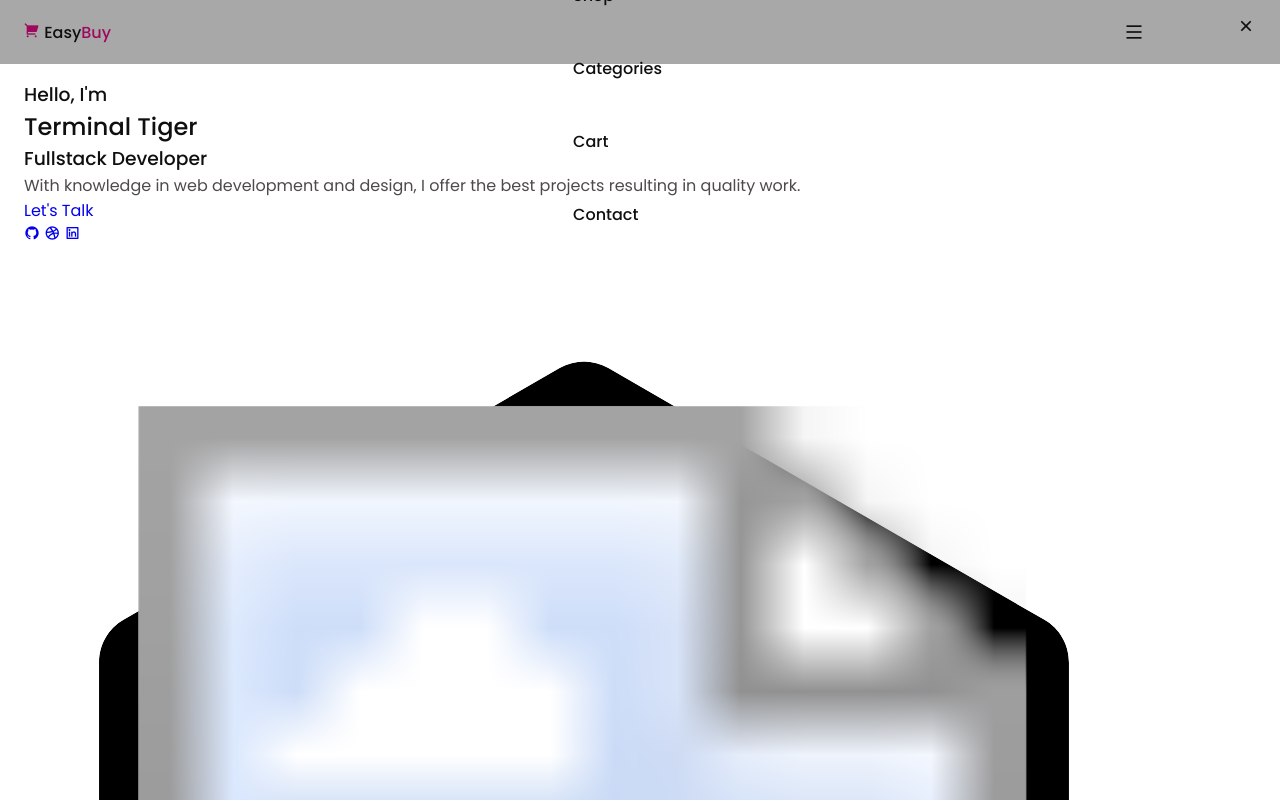
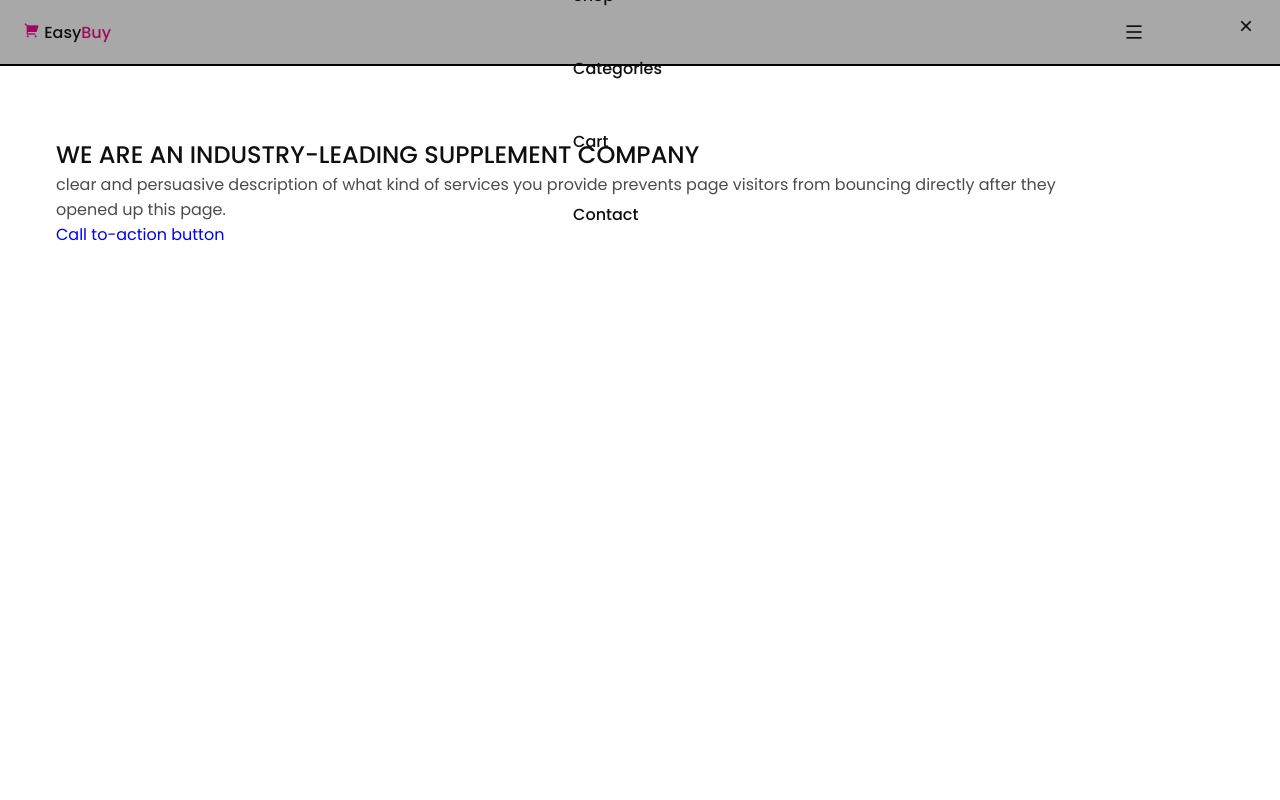
Before and after one commit to TerminalTigerr/Ecommerce-EasyBuy, a plain HTML site: page index.html in a window 1280 px wide. Shown: the top 800 px of the page. Drawn offline with nearby package versions, Linux system fonts and the light colour scheme.

Commit message:
home section

```diff
--- a/assets/css/style.css
+++ b/assets/css/style.css
@@ -126,6 +126,8 @@ img, svg {
     left: 0;
     top: 0;
     z-index: var(--z-fixed);
+    border-bottom: solid 2px #000;
+
 }
 
 .nav {
@@ -211,3 +213,17 @@ img, svg {
 .show__menu {
     right: 0;
 }
+
+.home {
+    background-color: var(--body-color);
+}
+
+.home__container {
+    padding: 2rem;
+    row-gap: 1.5rem;
+}
+
+.home__content {
+    display: grid;
+    row-gap: 2rem;
+}
--- a/index.html
+++ b/index.html
@@ -8,7 +8,7 @@
 
 		<!--================ CSS =================-->
 		<link rel="stylesheet" href="assets/css/style.css">
-		<title>Document</title>
+		<title>EasyBuy</title>
 	</head>
 	<body>
 		<!--=========== HEADER ================-->
@@ -50,83 +50,32 @@
 			</nav>
 		</header>
 
+		<!--============ MAIN ================-->
 		<main class="main">
-            <!--========== HOME ===========-->
 			<section class="home section" id="home">
 				<div class="home__container container grid">
 					<div class="home__content">
 						<div class="home__data">
-                            <h3 class="home__subtitle">
-                                Hello, <span>I'm</span>
-                            </h3>
+							<div class="home__image">
+								<img src="" alt="">
 
-                            <h1 class="home__title">Terminal Tiger</h1>
-
-                            <h3 class="home__education">Fullstack Developer</h3>
+								<h1 class="home__title">
+									WE ARE AN INDUSTRY-LEADING SUPPLEMENT COMPANY
+								</h1>
 
 								<p class="home__description">
-                                With knowledge in web development and design,
-                                I offer the best projects resulting in quality
-                                work.
+									clear and persuasive description of what kind of
+									services you provide prevents page visitors from
+									bouncing directly after they opened up this page.
 								</p>
 
-                            <a href="#contact" class="button">Let's Talk</a>
-                        </div>
-
-                        <div class="home__social">
-                            <a href="https://github.com/" target="_blank" class="home__social-link">
-                                <i class="ri-github-fill"></i>
-                            </a>
-
-                            <a href="https://dribble.com/" target="_blank" class="home__social-link">
-                                <i class="ri-dribbble-line"></i>
-                            </a>
-
-                            <a href="https://linkedin.com/" target="_blank" class="home__social-link">
-                                <i class="ri-linkedin-box-line"></i>
-                            </a>
+								<a href="#home" class="button">Call to-action button</a>
 							</div>
 						</div>
-
-                    <div class="home__image">
-                        <svg class="home__blob" viewBox="0 0 550 591" xmlns="http://www.w3.org/2000/svg">
-                            <mask id="maskBlob" mask-type="alpha">
-                            <path d="M263 47.1782C270.426 42.891 279.574 42.891 287 47.1782L501.157
-                            170.822C508.583 175.109 513.157 183.032 513.157 191.606V438.894C513.157
-                            447.468 508.583 455.391 501.157 459.678L287 583.322C279.574 587.609 270.426
-                            587.609 263 583.322L48.843 459.678C41.4174 455.391 36.843 447.468 36.843
-                            438.894V191.606C36.843 183.032 41.4174 175.109 48.843 170.822L263 47.1782Z"/>
-                            </mask>
-                            <g mask="url(#maskBlob)">
-                            <path d="M263 47.1782C270.426 42.891 279.574 42.891 287 47.1782L501.157
-                            170.822C508.583 175.109 513.157 183.032 513.157 191.606V438.894C513.157
-                            447.468 508.583 455.391 501.157 459.678L287 583.322C279.574 587.609 270.426
-                            587.609 263 583.322L48.843 459.678C41.4174 455.391 36.843 447.468 36.843
-                            438.894V191.606C36.843 183.032 41.4174 175.109 48.843 170.822L263 47.1782Z"/>
-
-                            <rect x="37" width="476" height="630" fill="url(#pattern0)"/>
-                            </g>
-
-                            <rect x="37" width="476" height="300" fill="url(#pattern1)"/>
-
-                            <defs>
-                            <pattern id="pattern0" patternContentUnits="objectBoundingBox" width="1" height="1">
-                                <use href="#imageBlob" transform="matrix(0.00143057 0 0 0.00108108 0.0404062 0)"/>
-                            </pattern>
-
-                            <pattern id="pattern1" patternContentUnits="objectBoundingBox" width="1" height="1">
-                                <use href="#imageBlob" transform="matrix(0.00143057 0 0 0.00226984 0.0404062 0)"/>
-                            </pattern>
-
-                            <!-- Insert your profile (recommended size: 640 x 940) -->
-                            <image class="home__img" id="imageBlob" width="640" height="925" href="assets/img/profile.png"/>
-                            </defs>
-                        </svg>
 					</div>
 				</div>
 			</section>
-
-
+		</main>
 
 		<!--=============== Main JS ============-->
 		<script src="assets/js/main.js"></script>
```
Lines whose indentation alone changed are shown as unchanged.
